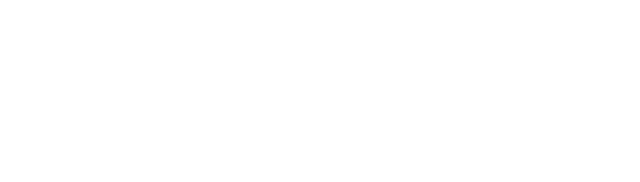
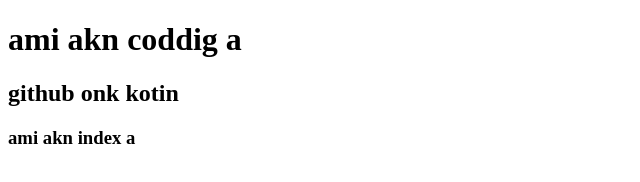
Before and after one commit to Bishu-das/my-second-repo, a plain HTML site: page index.html in a window 1280 px wide. Shown: the whole page, without its empty margins (0-640 px from the left). Drawn offline with Linux system fonts and the light colour scheme.

Commit message:
added header

```diff
--- a/index.html
+++ b/index.html
@@ -7,6 +7,8 @@
     <title>My second github repo</title>
 </head>
 <body>
-
+    <h1>ami akn coddig a</h1>
+    <h2>github onk kotin </h2>
+    <h3>ami akn index a</h3>
 </body>
 </html>
```
